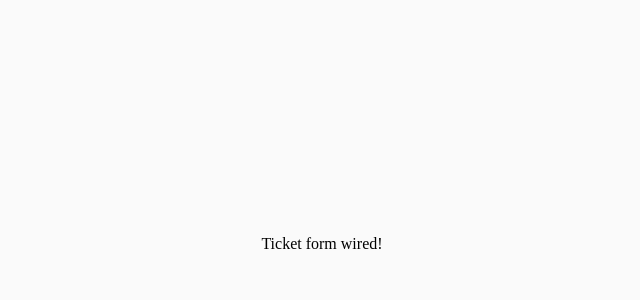
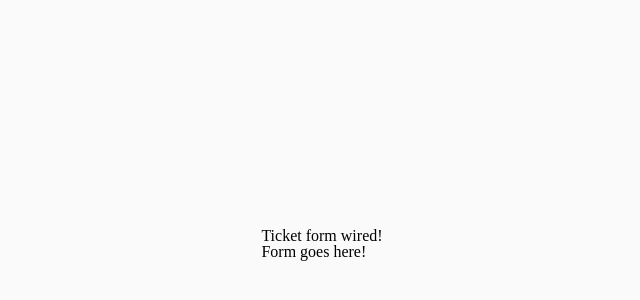
Before and after one commit to imxande/Help-Desk, a React (Create React App) app in the folder bug-tracker/: page /ticket in a window 1280 px wide. Shown: the part 156-456 px from the top of the page, without its empty margins (318-958 px from the left). Built offline with nearby package versions, Linux system fonts and the light colour scheme; the HTML template or start-up script is replaced by a standard one.

Commit message:
ticket initial setup implemented

```diff
--- a/bug-tracker/src/components/ticket/index.jsx
+++ b/bug-tracker/src/components/ticket/index.jsx
@@ -1,10 +1,17 @@
 import React from "react";
 import TicketForm from "../ticket_form";
-import {Container} from "./style"
+import {Container,  Header, HeaderContainer, HeadingOne } from "../ticket/style";
 
 const Ticket = () => {
     return (
         <Container>
+            <HeaderContainer>
+                <Header>
+                    <HeadingOne>
+                        Ticket form wired!
+                    </HeadingOne>
+                </Header>
+            </HeaderContainer>
             <TicketForm />
         </Container>
     )
--- a/bug-tracker/src/components/ticket/style.js
+++ b/bug-tracker/src/components/ticket/style.js
@@ -1,3 +1,11 @@
 import styled from "styled-components";
 
 export const Container = styled.div``;
+
+export const HeaderContainer = styled.div``;
+
+export const Header = styled.header``;
+
+export const HeadingOne = styled.h1``;
+
+export const FormContainer = styled.div``;
--- a/bug-tracker/src/components/ticket_form/index.jsx
+++ b/bug-tracker/src/components/ticket_form/index.jsx
@@ -1,8 +1,9 @@
 import React from "react";
+import {Container} from "./style"
 
 const TicketForm = () => {
     return (
-        <div> Ticket form wired!</div>
+        <Container> Form goes here!</Container>
     )
 }
 
```
